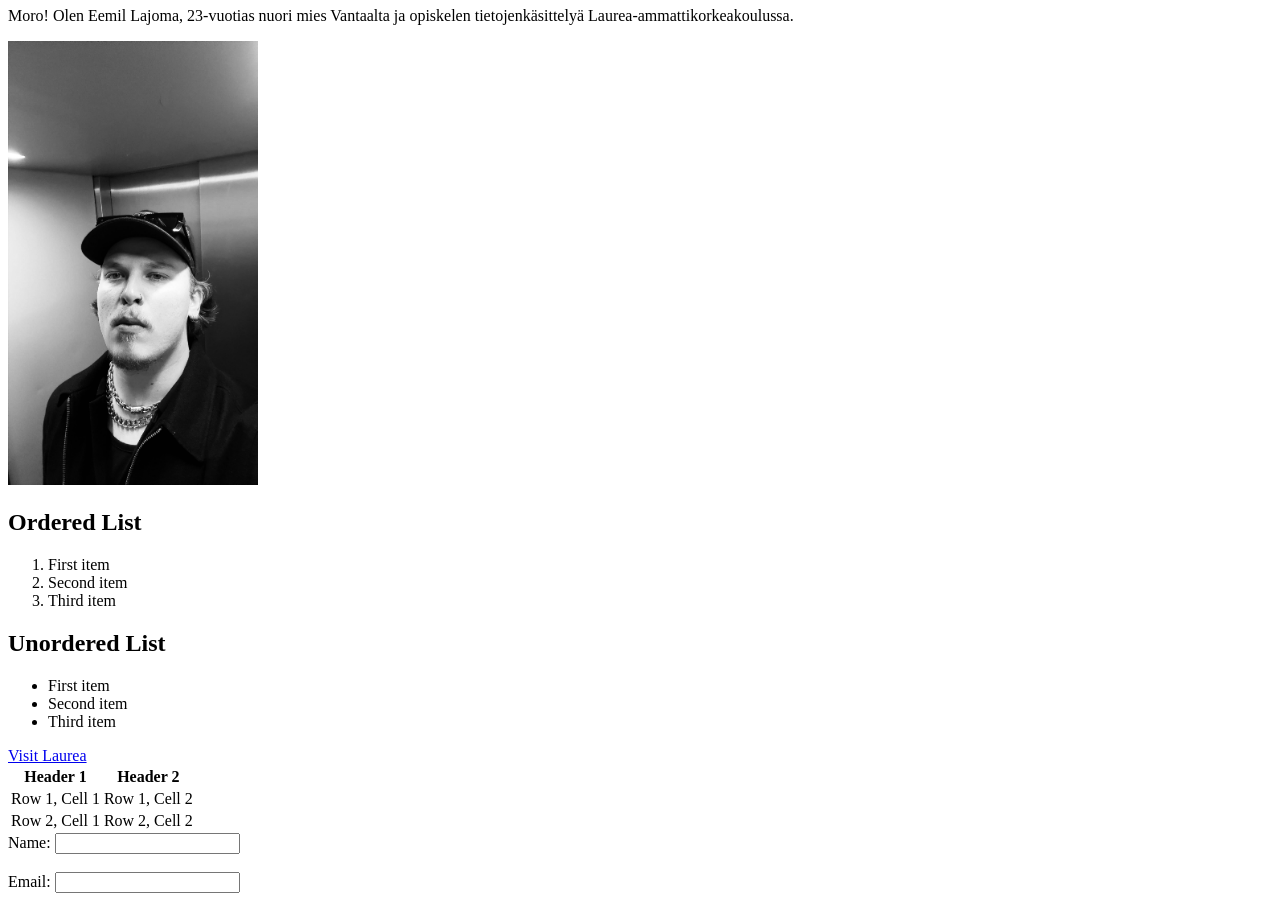
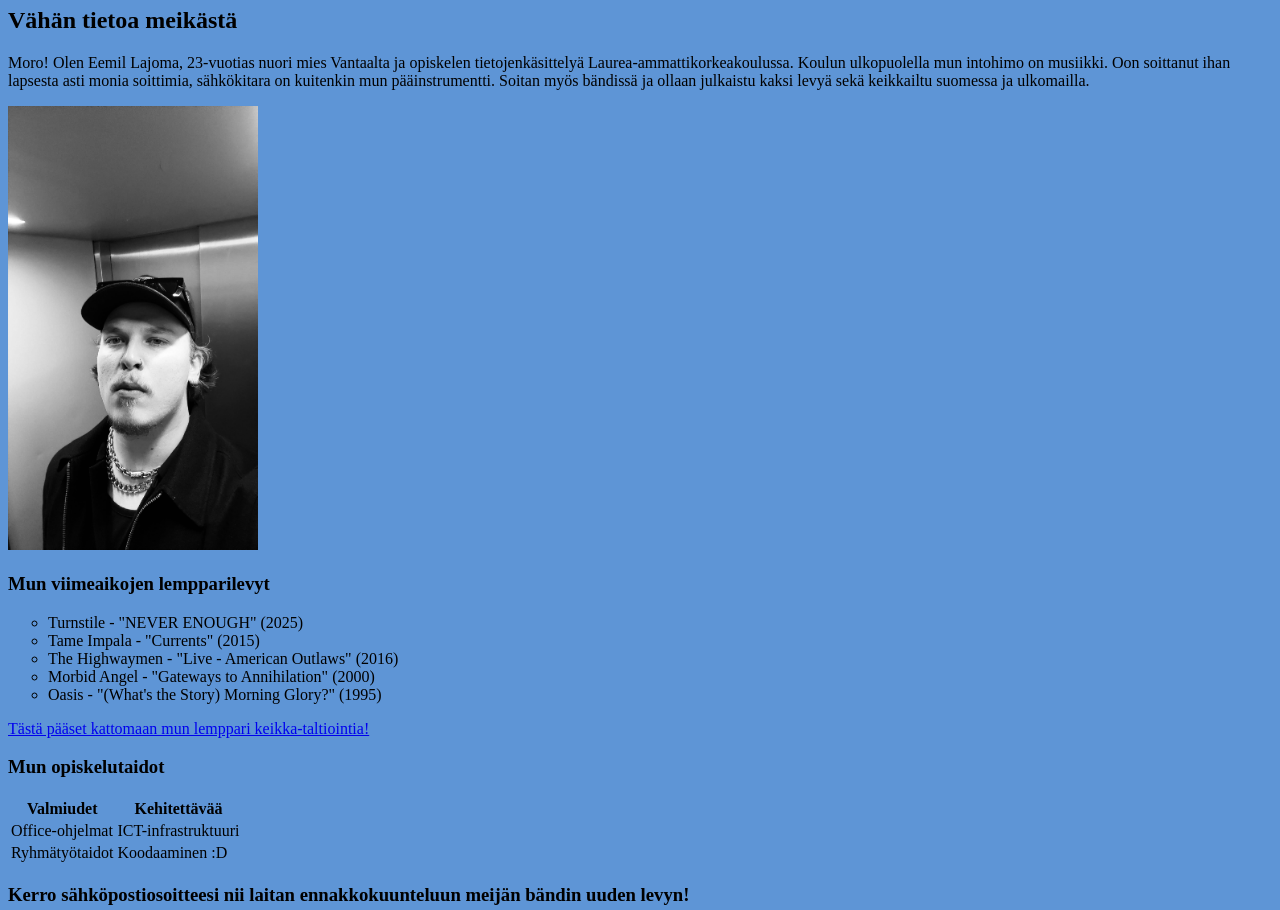
Before and after one commit to eemil-lajoma/website_dev_course_autumn_2026, a plain HTML site: page WS01-HTML/index.html in a window 1280 px wide. Shown: the part 73-983 px from the top of the page. Drawn offline with Linux system fonts and the light colour scheme.

Commit message:
Add initial HTML structure and CSS for Eemil's first webpage

```diff
--- a/WS01-HTML/index.html
+++ b/WS01-HTML/index.html
@@ -3,50 +3,56 @@
 
     <head>
         <meta charset="UTF-8">
+        <meta http-equiv="X-UA-Compatible" content="IE=edge">
         <meta name="viewport" content="width=device-width, initial-scale=1.0">
         <title>Eemilin eka HTML-sivu</title>
+        <link rel="stylesheet" href="main.css">
     </head>
 
-    <body>
+    <body class="light-theme">
         <h1>Eemilin eka nettisivu yeah!</h1>
-        <p>Moro! Olen Eemil Lajoma, 23-vuotias nuori mies Vantaalta ja opiskelen tietojenkäsittelyä Laurea-ammattikorkeakoulussa.</p>
+        <h2>Vähän tietoa meikästä</h2>
+        <p>
+            Moro! Olen Eemil Lajoma, 23-vuotias nuori mies Vantaalta ja opiskelen tietojenkäsittelyä Laurea-ammattikorkeakoulussa.
+            Koulun ulkopuolella mun intohimo on musiikki.
+            Oon soittanut ihan lapsesta asti monia soittimia, sähkökitara on kuitenkin
+            mun pääinstrumentti. Soitan myös bändissä ja ollaan julkaistu kaksi levyä sekä keikkailtu suomessa ja ulkomailla.
+        </p>
         <img src="./images/eemilselfie.jpg" alt="Kuva minusta" width="250">
 
-    <h2>Ordered List</h2>
-    <ol>
-        <li>First item</li>
-        <li>Second item</li>
-        <li>Third item</li>
-    </ol>
-
-    <h2>Unordered List</h2>
+    <h3>Mun viimeaikojen lempparilevyt</h3>
     <ul>
-        <li>First item</li>
-        <li>Second item</li>
-        <li>Third item</li>
+        <li>Turnstile - "NEVER ENOUGH" (2025)</li>
+        <li>Tame Impala - "Currents" (2015)</li>
+        <li>The Highwaymen - "Live - American Outlaws" (2016)</li>
+        <li>Morbid Angel - "Gateways to Annihilation" (2000)</li>
+        <li>Oasis - "(What's the Story) Morning Glory?" (1995)</li>
     </ul>
 
-    <a href="https://www.laurea.fi">Visit Laurea</a>
+    <a href="https://youtu.be/0B7FUziUECY?si=Wy5p7MTV72Js1N3e">Tästä pääset kattomaan mun lemppari keikka-taltiointia!</a>
+
+    <h3>Mun opiskelutaidot</h3>
 
     <table>
     <tr>
-        <th>Header 1</th>
-        <th>Header 2</th>
+        <th>Valmiudet</th>
+        <th>Kehitettävää</th>
     </tr>
     <tr>
-        <td>Row 1, Cell 1</td>
-        <td>Row 1, Cell 2</td>
+        <td>Office-ohjelmat</td>
+        <td>ICT-infrastruktuuri</td>
     </tr>
     <tr>
-        <td>Row 2, Cell 1</td>
-        <td>Row 2, Cell 2</td>
+        <td>Ryhmätyötaidot</td>
+        <td>Koodaaminen :D</td>
     </tr>
     </table>
 
+<h3>Kerro sähköpostiosoitteesi nii laitan ennakkokuunteluun meijän bändin uuden levyn!</h3>
     <form>
-    <label for="name">Name:</label>
+    <label for="name">Nimi:</label>
     <input type="text" id="name" name="name"><br><br>
-    <label for="email">Email:</label>
+    <label for="email">Sähköposti:</label>
     <input type="email" id="email" name="email"><br><br>
     <input type="submit" value="Submit">
     </form>
--- a/WS01-HTML/main.css
+++ b/WS01-HTML/main.css
@@ -0,0 +1,23 @@
+body {
+    font-family: Times New Roman;
+}
+
+ul {
+    font-family: Times New Roman;
+
+}
+li {
+  list-style: circle;
+}
+
+.list {
+  list-style: square;
+}
+
+#msg {
+  font-family: Times New Roman;
+}
+.light-theme {
+  color: #000000;
+  background: #5E95D6;
+}
```
